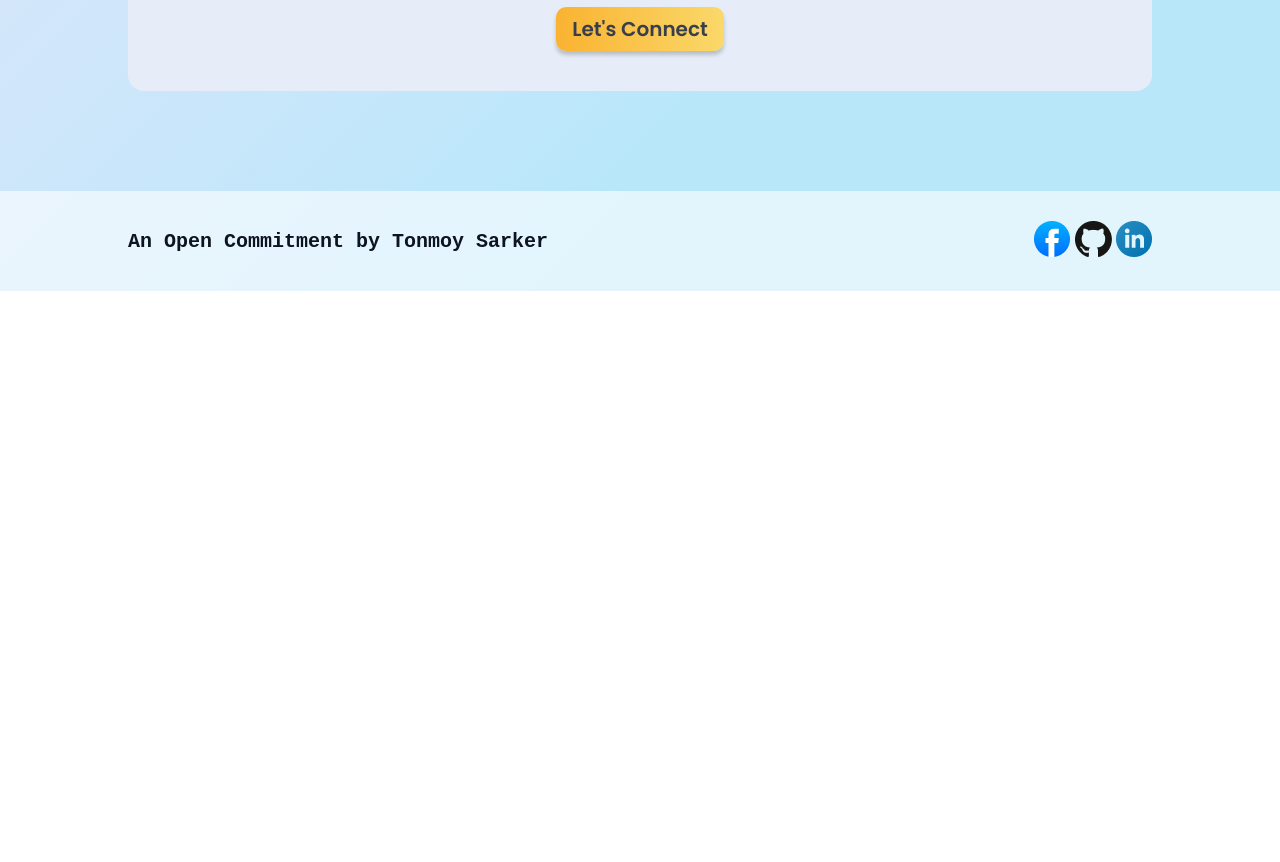
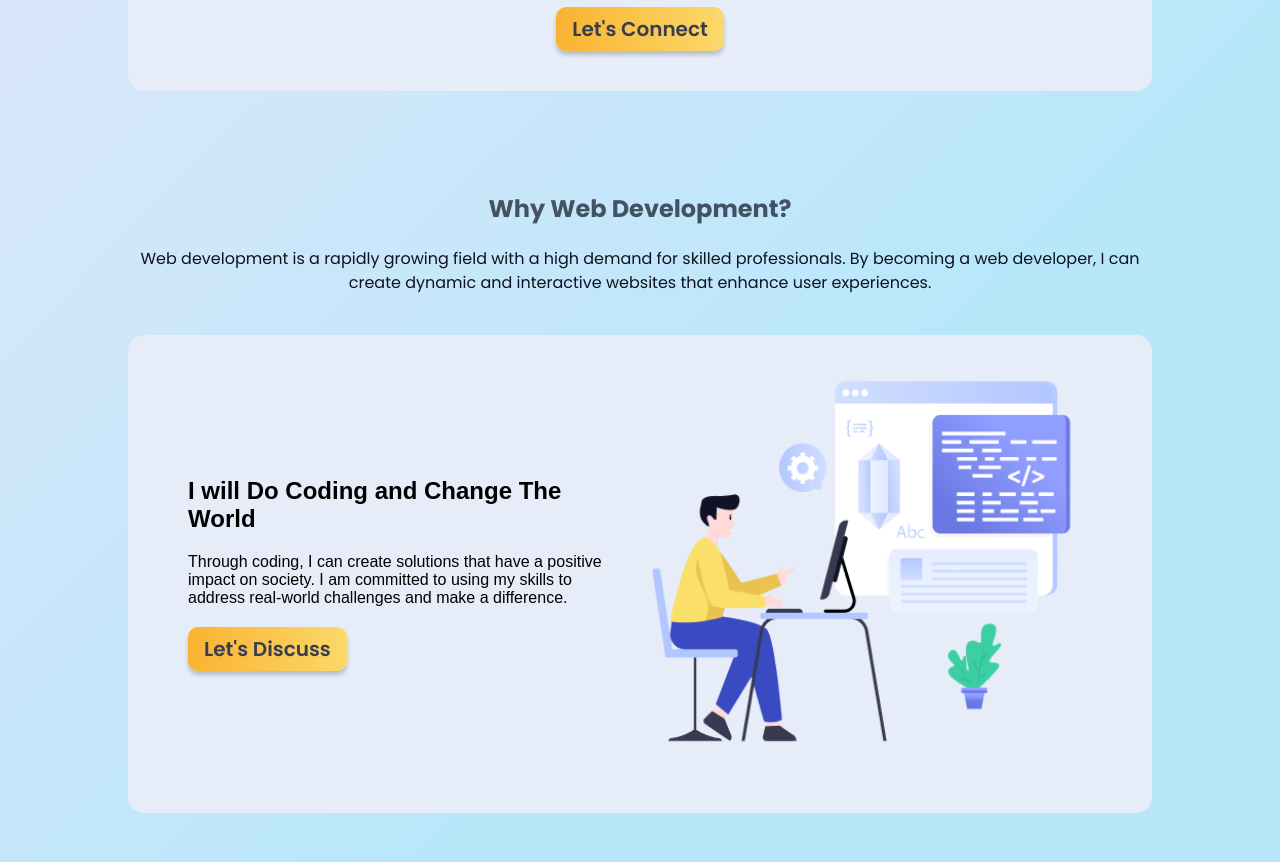
Before and after one commit to TonmoySarker-BD/Career-io, a plain HTML site: page index.html in a window 1280 px wide. Shown: the part 738-1600 px from the top of the page. Before the commit the page ends 1029 px from the top, so only its background shows below. Drawn offline with Linux system fonts and the light colour scheme; a web font is replaced by a local one.

Commit message:
Added Why Web Development

```diff
--- a/index.html
+++ b/index.html
@@ -1,11 +1,13 @@
 <!DOCTYPE html>
 <html lang="en">
+
 <head>
     <meta charset="UTF-8">
     <meta name="viewport" content="width=device-width, initial-scale=1.0">
     <title>Carrier io</title>
     <link rel="stylesheet" href="./style/styles.css">
 </head>
+
 <body>
     <!-- Header Section -->
     <header>
@@ -27,11 +29,31 @@
             <img src="./assets/hero-developer.png" alt="Tonmoy Sarker Working Developer">
             <h1>"In 2025, I hope to become a Developer."</h1>
             <p>
-                Turning my passion for technology into a meaningful career. I aim to build innovative solutions, grow my coding skills, and contribute to impactful projects. Becoming a developer will allow me to solve real-world problems and continuously learn in a dynamic field.
+                Turning my passion for technology into a meaningful career. I aim to build innovative solutions, grow my
+                coding skills, and contribute to impactful projects. Becoming a developer will allow me to solve
+                real-world problems and continuously learn in a dynamic field.
             </p>
             <button class="btn">Let's Connect</button>
+        </section>
 
+        <!-- Why Web Development -->
+        <section class="why-web-development">
+            <h2 class="section-title">Why Web Development?</h2>
+            <p class="section-description">
+                Web development is a rapidly growing field with a high demand for skilled professionals. By becoming a
+                web developer, I can create dynamic and interactive websites that enhance user experiences.
+            </p>
+            <div class="poster">
+                <div class="poster-text">
+                    <h2>I will Do Coding and Change The World</h2>
+                    <p>Through coding, I can create solutions that have a positive impact on society. I am committed to
+                        using my skills to address real-world challenges and make a difference.</p>
+                    <div><button class="btn">Let's Discuss</button></div>
+                </div>
+                <img src="./assets/working-developer.png" alt="Working Developer">
+            </div>
         </section>
+
     </main>
 
     <!-- Footer Section -->
@@ -40,11 +62,15 @@
             <h3>An Open Commitment by Tonmoy Sarker</h3>
         </div>
         <div class="social">
-            <a target="_blank" href="https://www.facebook.com/TonmoySarkerBD/"><img src="./assets/facebook.png" alt="Facebook Tonmoy Sarker"></a>
-            <a target="_blank" href="https://github.com/TonmoySarker-BD"><img src="./assets/github.png" alt="Github Tonmoy Sarker"></a>
-            <a target="_blank" href="https://www.linkedin.com/in/tonmoysarkerbd/"><img src="./assets/linkedin.png" alt="LinkedIn"></a>
+            <a target="_blank" href="https://www.facebook.com/TonmoySarkerBD/"><img src="./assets/facebook.png"
+                    alt="Facebook Tonmoy Sarker"></a>
+            <a target="_blank" href="https://github.com/TonmoySarker-BD"><img src="./assets/github.png"
+                    alt="Github Tonmoy Sarker"></a>
+            <a target="_blank" href="https://www.linkedin.com/in/tonmoysarkerbd/"><img src="./assets/linkedin.png"
+                    alt="LinkedIn"></a>
         </div>
     </footer>
 
 </body>
+
 </html>
--- a/style/styles.css
+++ b/style/styles.css
@@ -35,7 +35,28 @@ body {
 
 section {
     margin-bottom: 100px;
-    padding: 0 10%;
+}
+
+.section-title{
+    color: rgba(13, 19, 33, 0.7);
+    font-family: "Poppins", sans-serif;
+    font-size: 1.5rem;
+    font-weight: 700;
+    line-height: 2.25rem;
+    letter-spacing: 0%;
+    text-align: center;
+    margin-bottom: 20px;
+}
+
+.section-description {
+    color: rgb(13, 19, 33);
+    font-family: "Poppins", sans-serif;
+    font-size: 1rem;
+    font-weight: 400;
+    line-height: 1.5rem;
+    letter-spacing: 0%;
+    text-align: center;
+    margin-bottom: 40px;
 }
 
 /* Header Section */
@@ -107,6 +128,35 @@ main {
     margin-top: 16px;
 }
 
+/* Poster Section */
+.why-web-development{
+    text-align: center;
+}
+
+
+.poster {
+    text-align: left;
+    display: flex;
+    align-items: center;
+    justify-content: center;
+    gap: 20px;
+
+    padding: 40px 60px;
+    border-radius: 16px;
+    background: rgb(230, 237, 249);
+}
+.poster-text {
+    width: 50%;
+    display: flex;
+    flex-direction: column;
+    gap: 20px;
+}
+
+.poster img {
+    width: 50%;
+    height: auto;
+}
+
 
 /* Footer Section */
 footer {
```
Lines whose indentation alone changed are shown as unchanged.
